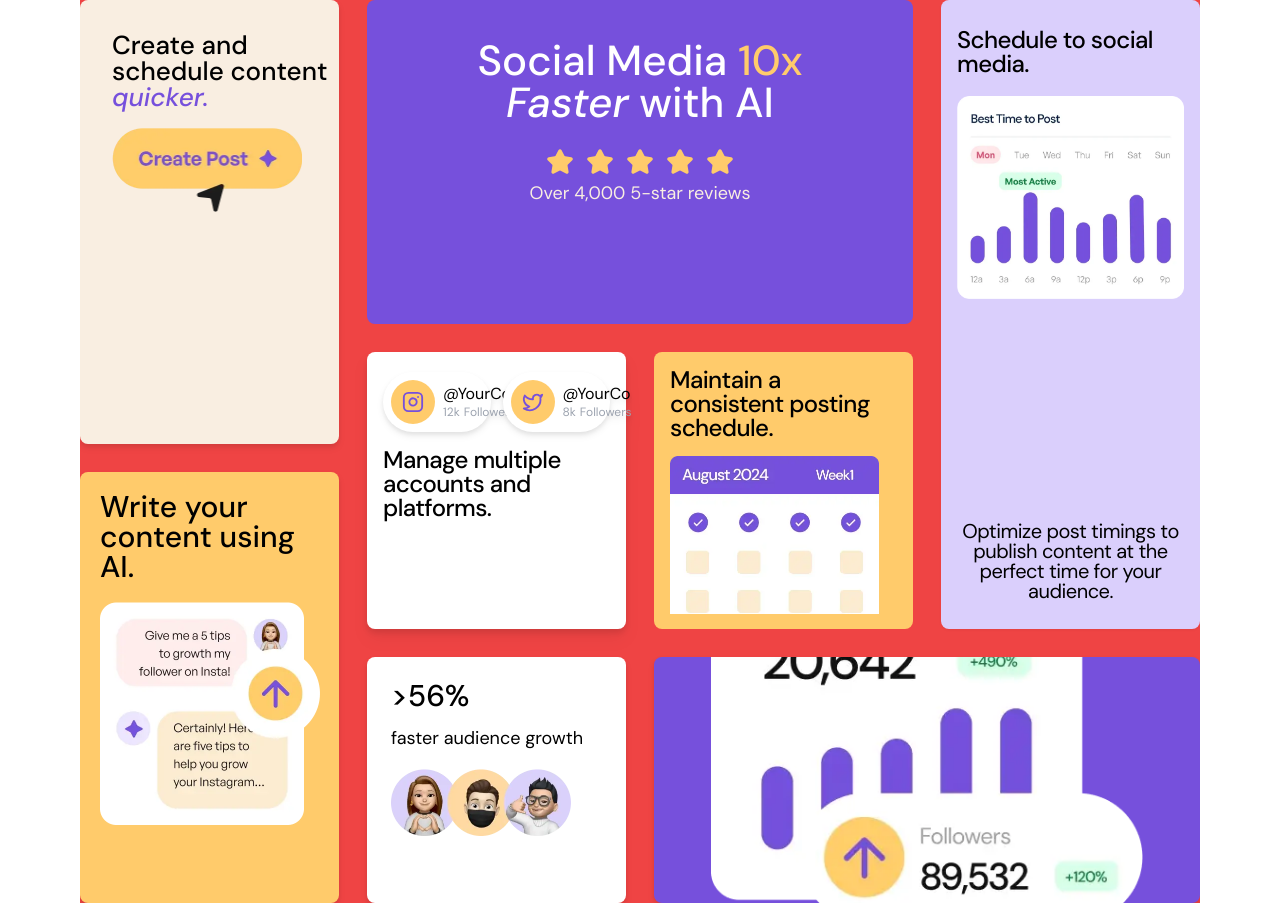
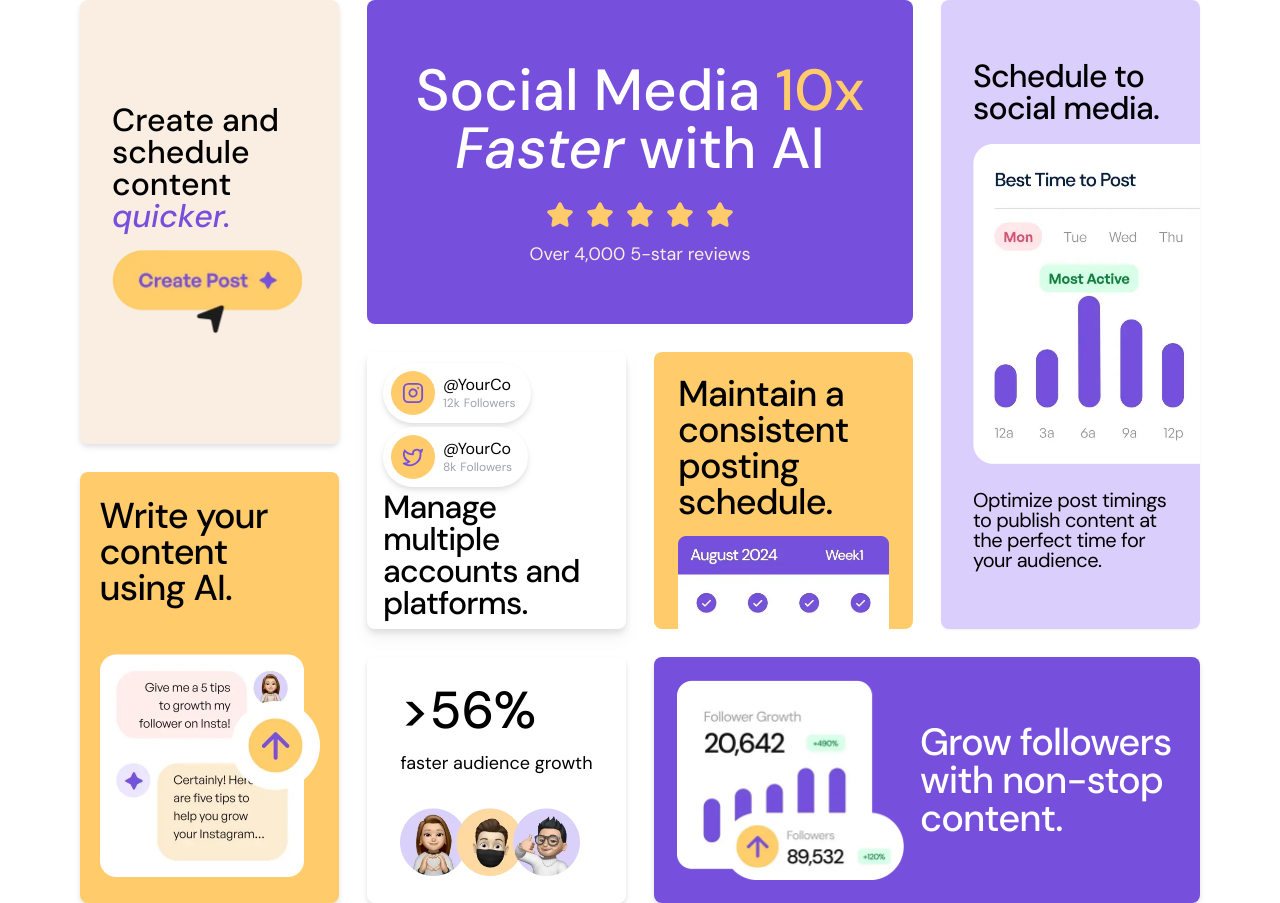
Before and after one commit to me-o/Bento-grid, a React (Vite) app: page / in a window 1280 px wide. Built offline with nearby package versions, Linux system fonts and the light colour scheme.

Commit message:
feat:finish project

```diff
--- a/src/App.tsx
+++ b/src/App.tsx
@@ -12,9 +12,9 @@ function App() {
 	return (
 		<div
 			className={twMerge(
-				' px-4 py-8 space-y-8 font-DMSans leading-none w-screen overflow-hidden',
-				' md:grid md:gap-7 md:grid-cols-4 md:grid-rows-[324px_92px_157px_246px]  bg-red-500 md:space-y-0 md:p-0 md:items-start *:md:h-full',
-				'max-w-screen-mobile  md:max-w-[1120px]'
+				' px-4 py-8 space-y-8 font-DMSans leading-none w-screen ',
+				' lg:grid lg:gap-7 lg:grid-cols-4 lg:grid-rows-[324px_92px_157px_246px] lg:space-y-0 lg:p-0 lg:items-start *:lg:h-full',
+				'max-w-screen-mobile  lg:max-w-[1120px]'
 			)}
 		>
 			<SocialMedia className=" col-span-2" />
--- a/src/components/CreatePost/CreatePost.tsx
+++ b/src/components/CreatePost/CreatePost.tsx
@@ -6,16 +6,20 @@ import { twMerge } from 'tailwind-merge';
 const CreatePost = ({ className }: PropsType) => {
 	return (
 		<motion.div
-			className={twMerge(' bg-yellow-100 rounded-lg drop-shadow-md py-8 pl-8 space-y-[18px]', className)}
+			className={twMerge(
+				' bg-yellow-100 rounded-lg drop-shadow-md py-8 pl-8 space-y-[18px]',
+				className,
+				' lg:grid lg:place-content-center'
+			)}
 			initial="hidden"
 			whileInView="show"
 			variants={containerMotion}
 		>
-			<div className=" font-medium text-[26px]">
+			<div className=" font-medium text-[26px] lg:text-[32px]">
 				Create and schedule content <span className=" text-purple-500 italic">quicker.</span>
 			</div>
 			<div className=" w-[190px]">
-				<img src={createPostImage} alt="" />
+				<img src={createPostImage} alt="illustration-create-post" />
 			</div>
 		</motion.div>
 	);
--- a/src/components/GrowFollowers/GrowFollowers.tsx
+++ b/src/components/GrowFollowers/GrowFollowers.tsx
@@ -8,16 +8,17 @@ const GrowFollowers = ({ className }: PropsType) => {
 		<motion.div
 			className={twMerge(
 				' drop-shadow-md bg-purple-500 rounded-lg py-6 px-[57px] flex flex-col items-center justify-center gap-[38px] overflow-hidden',
-				className
+				className,
+				'lg:flex-row lg:p-[23px] lg:gap-4'
 			)}
 			initial="hidden"
 			whileInView="show"
 			variants={containerMotion}
 		>
-			<div className="">
-				<img src={growFollowers} alt="" />
+			<div className=" flex-shrink-0 lg:w-[227px]">
+				<img src={growFollowers} alt="illustration-grow-followers" />
 			</div>
-			<div className=" text-white font-medium text-[30px] text-center tracking-tight">
+			<div className=" text-white font-medium text-[30px] text-center tracking-tight lg:text-start lg:text-[38px]">
 				Grow followers with non-stop content.
 			</div>
 		</motion.div>
--- a/src/components/Growth/Growth.tsx
+++ b/src/components/Growth/Growth.tsx
@@ -6,14 +6,14 @@ import { twMerge } from 'tailwind-merge';
 const Growth = ({ className }: PropsType) => {
 	return (
 		<motion.div
-			className={twMerge(' rounded-lg drop-shadow-md bg-white p-6', className)}
+			className={twMerge(' rounded-lg drop-shadow-md bg-white p-6', className, 'lg:grid lg:place-content-center')}
 			initial="hidden"
 			whileInView="show"
 			variants={containerMotion}
 		>
 			<div className=" text-[18px]">
-				<div className=" font-medium text-[30px] mb-[18px]">&gt;56% </div>
-				<div className=" mb-[22px]">faster audience growth</div>
+				<div className=" font-medium text-[30px] mb-[18px] lg:text-[52px]">&gt;56% </div>
+				<div className=" mb-[22px] lg:mb-[36px]">faster audience growth</div>
 			</div>
 
 			{/*  */}
--- a/src/components/MaintainAConsistent/MaintainAConsistent.tsx
+++ b/src/components/MaintainAConsistent/MaintainAConsistent.tsx
@@ -6,17 +6,20 @@ import { twMerge } from 'tailwind-merge';
 const MaintainAConsistent = ({ className }: PropsType) => {
 	return (
 		<motion.div
-			className={twMerge(' bg-yellow-500 rounded-lg px-4 pt-4 h-[215px] overflow-hidden', className)}
+			className={twMerge(
+				' bg-yellow-500 rounded-lg px-4 pt-4 h-[215px] overflow-hidden lg:px-6 lg:pt-6',
+				className
+			)}
 			layout
 			initial="hidden"
 			whileInView="show"
 			variants={containerMotion}
 		>
-			<motion.div className=" mb-4 font-medium text-[24px] tracking-tight" variants={titleMotion}>
+			<motion.div className=" mb-4 font-medium text-[24px] tracking-tight lg:text-[36px]" variants={titleMotion}>
 				Maintain a consistent posting schedule.
 			</motion.div>
 
-			<motion.div className=" w-[209px] relative" variants={imageMotion}>
+			<motion.div className=" w-[209px] relative lg:w-fit" variants={imageMotion}>
 				<img src={ConsistentSchedule} alt="illustration-consistent-schedule" />
 			</motion.div>
 		</motion.div>
--- a/src/components/ManageMultipleAccounts/ManageMultipleAccounts.tsx
+++ b/src/components/ManageMultipleAccounts/ManageMultipleAccounts.tsx
@@ -12,7 +12,10 @@ type CardItemType = {
 
 const CardItem: FC<CardItemType> = ({ icon, followers }) => {
 	return (
-		<motion.li className=" drop-shadow-md rounded-full bg-white flex items-center p-2 gap-2" variants={liMotion}>
+		<motion.li
+			className=" drop-shadow-md rounded-full bg-white flex items-center p-2 gap-2 w-fit pr-4"
+			variants={liMotion}
+		>
 			{/* icon */}
 			<div className=" w-[44px] aspect-square rounded-full bg-yellow-500 flex items-center justify-center flex-shrink-0">
 				{/* default icon */}
@@ -47,18 +50,24 @@ const CARD_DATA = [
 const ManageMultipleAccounts = ({ className }: PropsType) => {
 	return (
 		<motion.div
-			className={twMerge(' bg-white drop-shadow-lg rounded-lg py-5  px-4 space-y-4', className)}
+			className={twMerge(
+				' bg-white drop-shadow-lg rounded-lg py-5  px-4 space-y-4 overflow-hidden',
+				className,
+				'lg:grid lg:place-content-center lg:space-y-1'
+			)}
 			initial="hidden"
 			whileInView="show"
 			variants={containerMotion}
 		>
-			<motion.ul className=" grid grid-cols-2 gap-3" variants={ulMotion}>
+			<motion.ul className=" grid grid-cols-2 gap-3 lg:grid-cols-1 lg:gap-1" variants={ulMotion}>
 				{CARD_DATA.map(item => (
 					<CardItem {...item} key={item.id} />
 				))}
 			</motion.ul>
 
-			<h2 className=" font-medium text-[24px] tracking-tight">Manage multiple accounts and platforms.</h2>
+			<h2 className=" font-medium text-[24px] tracking-tight lg:text-[32px] lg:tracking-tight">
+				Manage multiple accounts and platforms.
+			</h2>
 		</motion.div>
 	);
 };
--- a/src/components/ScheduleToSocialMedia/ScheduleToSocialMedia.tsx
+++ b/src/components/ScheduleToSocialMedia/ScheduleToSocialMedia.tsx
@@ -8,19 +8,27 @@ const ScheduleToSocialMedia = ({ className }: PropsType) => {
 		<motion.div
 			className={twMerge(
 				' bg-purple-100 px-4 py-7 rounded-lg flex flex-col items-center justify-center gap-5 drop-shadow-sm',
-				className
+				className,
+				' lg:grid lg:place-content-center lg:p-0 lg:pl-8 lg:overflow-hidden lg:gap-0'
 			)}
 			initial="hidden"
 			whileInView="show"
 			variants={containerMotion}
 		>
-			<motion.div className=" font-medium text-[24px] tracking-tight" variants={titleMotion}>
+			<motion.div className=" font-medium text-[24px] tracking-tight lg:text-[32px]" variants={titleMotion}>
 				Schedule to social media.
 			</motion.div>
-			<motion.div className="" variants={imageMotion}>
-				<img src={SchedulePosts} alt="" />
+			<motion.div variants={imageMotion} className=" lg:pt-5 lg:pb-[26px]">
+				<img
+					src={SchedulePosts}
+					alt="illustration-schedule-posts"
+					className=" lg:h-[320px] w-[unset] object-cover object-left"
+				/>
 			</motion.div>
-			<motion.div className=" text-[20px] text-center tracking-tight" variants={titleMotion}>
+			<motion.div
+				className=" text-[20px] text-center tracking-tight lg:text-start lg:mr-[25px]  lg:leading-5"
+				variants={titleMotion}
+			>
 				Optimize post timings to publish content at the perfect time for your audience.
 			</motion.div>
 		</motion.div>
--- a/src/components/SocialMedia/SocialMedia.tsx
+++ b/src/components/SocialMedia/SocialMedia.tsx
@@ -7,18 +7,22 @@ import { twMerge } from 'tailwind-merge';
 const SocialMedia = ({ className }: PropsType) => {
 	return (
 		<motion.div
-			className={twMerge(' py-10 rounded-lg bg-purple-500 text-white text-center relative', className)}
+			className={twMerge(
+				' py-10 rounded-lg bg-purple-500 text-white text-center relative',
+				className,
+				'lg:grid lg:place-content-center lg:py-0'
+			)}
 			initial="hidden"
 			whileInView="show"
 			variants={containerMotion}
 		>
-			<div className=" mx-[45px] text-[42px] font-medium">
+			<div className=" mx-[45px] text-[42px] font-medium lg:mx-0 lg:text-[58px]">
 				Social Media <span className=" text-yellow-500 ">10x </span>
 				<span className=" italic  relative">Faster</span> with AI
 			</div>
 
 			{/* stars */}
-			<motion.ul className=" my-6 mb-2 flex items-center justify-center gap-3" variants={ulMotion}>
+			<motion.ul className=" my-6 mb-2 flex items-center justify-center gap-3 lg:mb-4" variants={ulMotion}>
 				{[...Array(5).keys()].map(item => (
 					<motion.li key={item} variants={liMotion}>
 						<Star color={IconYellow} fill={IconYellow} size={28}></Star>
--- a/src/components/WriteUseAI/WriteUseAI.tsx
+++ b/src/components/WriteUseAI/WriteUseAI.tsx
@@ -6,14 +6,20 @@ import { twMerge } from 'tailwind-merge';
 const WriteUseAI = ({ className }: PropsType) => {
 	return (
 		<motion.div
-			className={twMerge(' bg-yellow-500 rounded-lg drop-shadow-md p-5 space-y-5', className)}
+			className={twMerge(
+				' bg-yellow-500 rounded-lg drop-shadow-md p-5 space-y-5',
+				className,
+				' lg:grid lg:place-content-center lg:space-y-[3rem]'
+			)}
 			initial="hidden"
 			whileInView="show"
 			variants={containerMotion}
 		>
-			<div className=" text-[30px] font-medium">Write your content using AI.</div>
+			<div className=" text-[30px] font-medium lg:text-[36px] lg:tracking-tight">
+				Write your content using AI.
+			</div>
 			<div className=" w-[220px]">
-				<img src={aiContent} alt="" />
+				<img src={aiContent} alt="illustration-ai-content" />
 			</div>
 		</motion.div>
 	);
```
